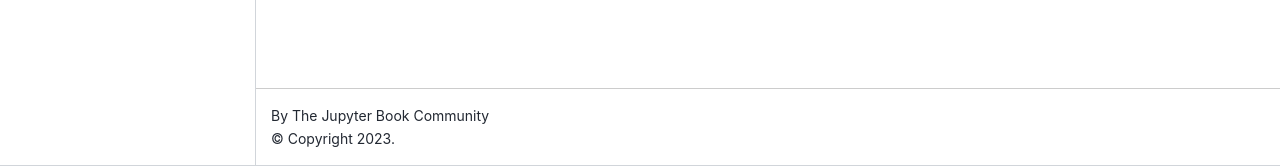
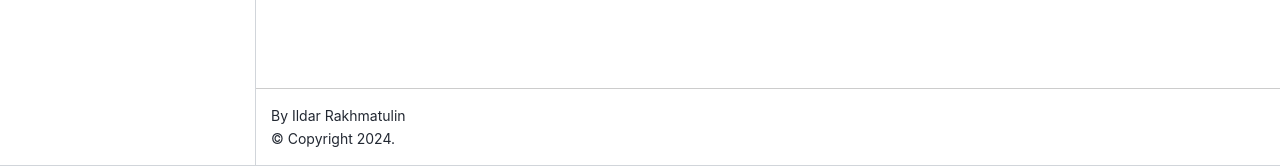
Before and after one commit to rklymentiev/sndbx, a Jupyter Book: the page built from intro.md, in a window 1280 px wide. Shown: the part 734-900 px from the top of the page. Built offline with Jupyter Book 1.0.4 settings and Sphinx 7.4.7 and the Sphinx Book theme 1.1.4, drawn with Linux system fonts in a browser that asks for light colours; pages that are not in the unit, such as notebooks, are missing from menus.

Commit message:
minor changes

```diff
--- a/_config.yml
+++ b/_config.yml
@@ -2,8 +2,9 @@
 # Learn more at https://jupyterbook.org/customize/config.html
 
 title: EEG Course
-author: The Jupyter Book Community
+author: Ildar Rakhmatulin
 logo: logo.png
+copyright: "2024"
 
 # Force re-execution of notebooks on each build.
 # See https://jupyterbook.org/content/execute.html
```
Also changed, not shown: 2 other files.
